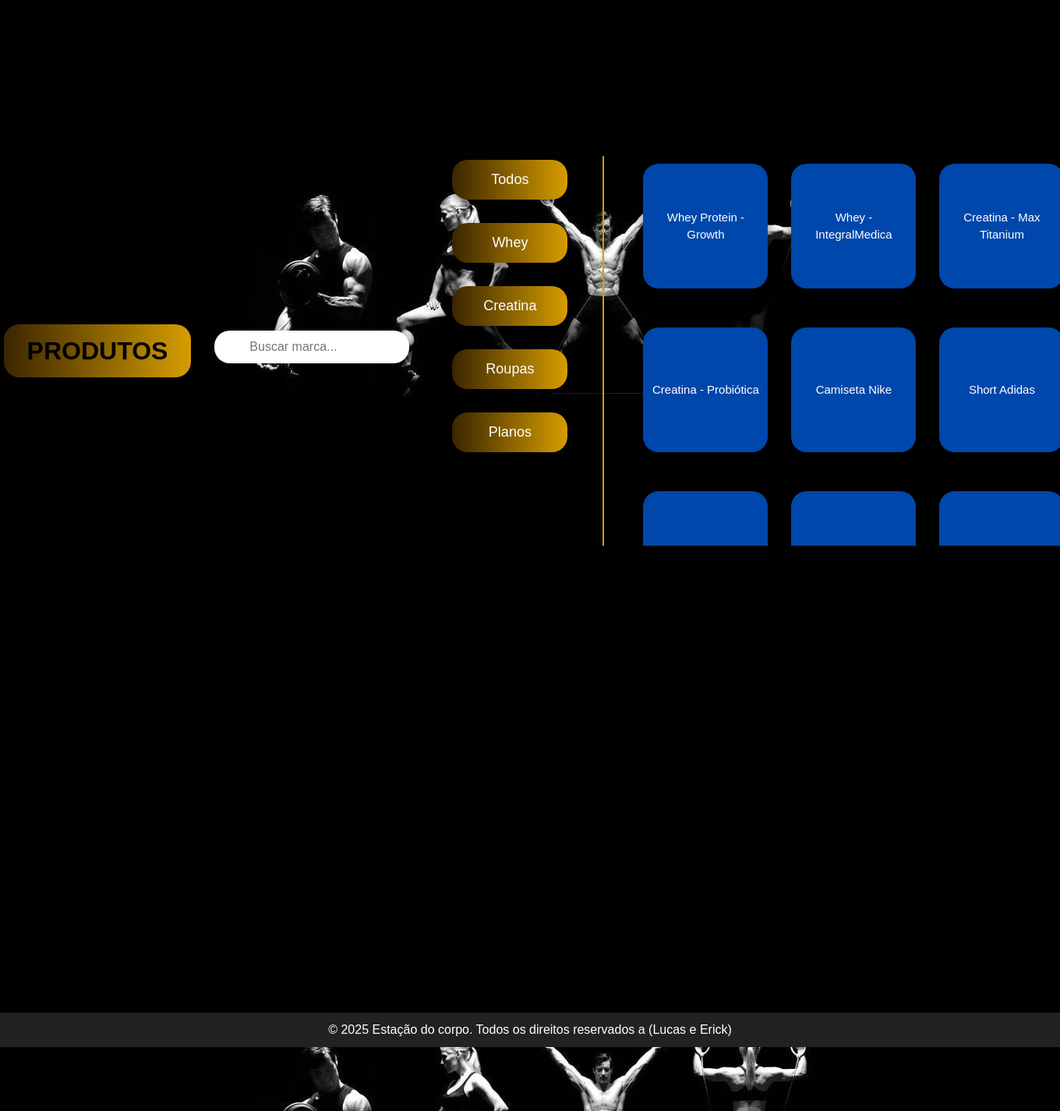
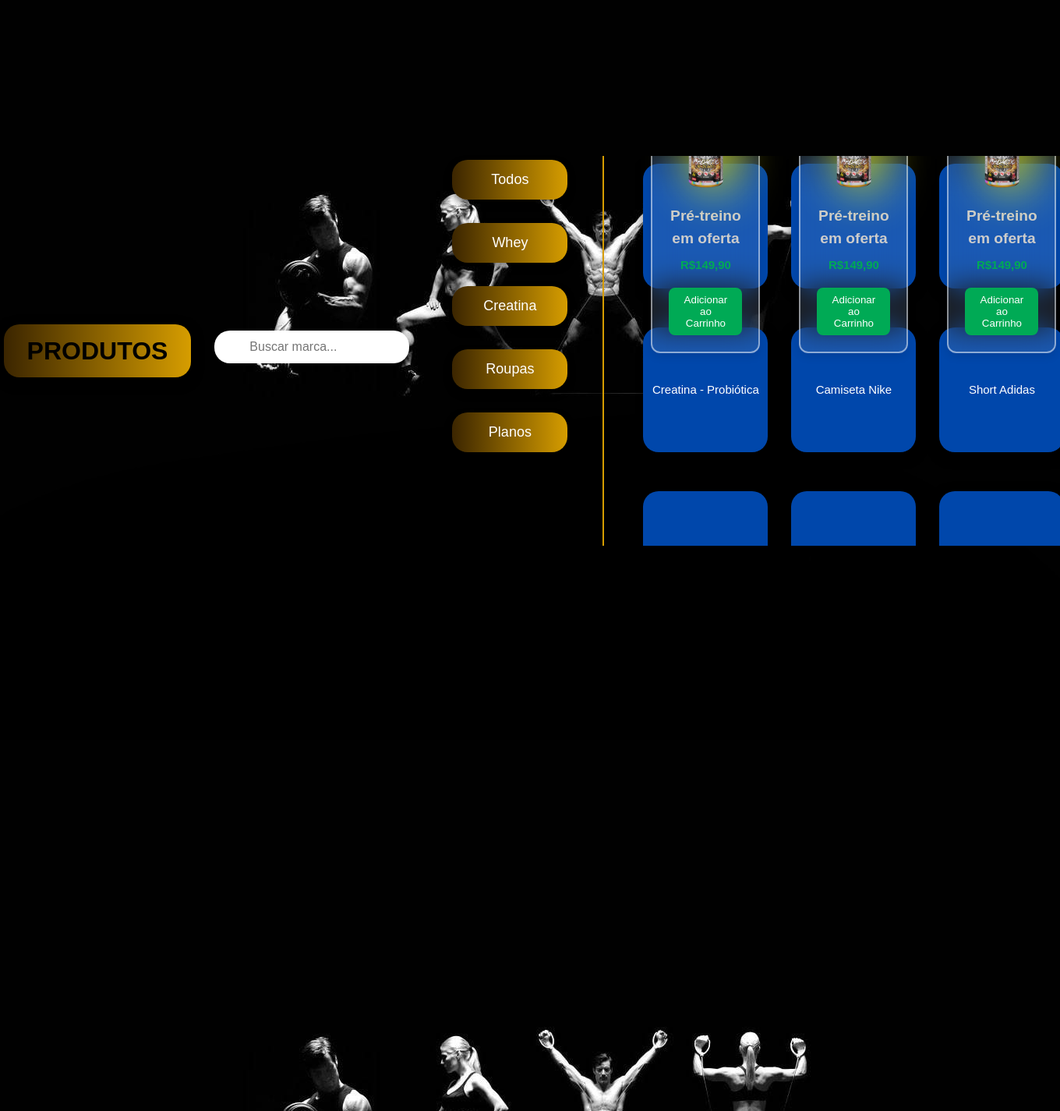
Before and after one commit to ERKpossamai/HTML, a PHP site: page /produto.html in a window 1360 px wide. Shown: the part 607-2032 px from the top of the page at 78% size. Run offline with PHP 8.4, Linux system fonts and the light colour scheme.

Commit message:
algumas mudanças mas ta quase

```diff
--- a/MeuTCC/css/produto.css
+++ b/MeuTCC/css/produto.css
@@ -366,15 +366,6 @@ font-weight: bold;
   transform: scale(1.05);
 }
 
-/* main {
-  display: flex;
-  gap: 2rem;
-  justify-content: center;
-  padding: 2rem;
-  flex-wrap: wrap;
-  margin-bottom: 3rem;
-}
-
 .produtos_car {
   background: rgba(255, 255, 255, 0.1);
   border: 2px solid rgba(255, 255, 255, .5);
@@ -383,12 +374,17 @@ font-weight: bold;
   color: #ccc;
   border-radius: 12px;
   padding: 1rem;
-  width: 250px;
   box-shadow: 0 4px 12px rgba(0, 0, 0, 0.1);
   text-align: center;
   transition: transform 0.2s;
   -webkit-backdrop-filter: blur(20px);
   backdrop-filter: blur(20px);
+}
+
+.preco {
+  font-weight: bold;
+  margin-bottom: 0.8rem;
+  color: #00aa55;
 }
 
 .produtos_car button {
@@ -407,6 +403,7 @@ font-weight: bold;
 
 .produtos_car img {
   width: 100%;
+  height: 50%;
   border-radius: 10px;
 }
 
@@ -415,15 +412,18 @@ font-weight: bold;
   margin: 0.5rem 0;
 }
 
-.preco {
-  font-weight: bold;
-  margin-bottom: 0.8rem;
-  color: #00aa55  ;
+.img-pdt {
+  filter: drop-shadow(10px 0 30px yellow);
 }
 
-.img-pdt {
-  filter: drop-shadow(10px 0 30px yellow);
-} */
+/* main {
+  display: flex;
+  gap: 2rem;
+  justify-content: center;
+  padding: 2rem;
+  flex-wrap: wrap;
+  margin-bottom: 3rem;
+}
 
 /* 🛒 CARRINHO DE COMPRAS */
 .carrinho {
@@ -514,21 +514,6 @@ font-weight: bold;
   background-color: #c82333;
 }
 
- /* RODA PÉ */
- footer {
-  text-align: center;
-  margin-top: 50px ;
-  padding: 2rem;
-  background-color: #222;
-  color: white;
-  position: fixed;
-  bottom: 0;
-  left: 0;
-  width: 100%;
-  padding: 10px;
-  text-align: center;
-}
-
 /* ocultar a div do script */
 .oculto {
   display: none;
--- a/MeuTCC/produto.html
+++ b/MeuTCC/produto.html
@@ -63,9 +63,30 @@
     <!-- Grade de produtos -->
     <div class="produtos-container">
       <div class="produtos">
-        <div class="produto whey" data-marca="Growth">Whey Protein - Growth</div>
-        <div class="produto whey" data-marca="IntegralMedica">Whey - IntegralMedica</div>
-        <div class="produto creatina" data-marca="Max Titanium">Creatina - Max Titanium</div>
+        <div class="produto whey" data-marca="Growth">
+          <div class="produtos_car">
+            <img class="img-pdt" src="img/produto1.png" alt="Pré-treino em oferta" />
+            <h2>Pré-treino em oferta</h2>
+            <p class="preco">R$149,90</p>
+            <button onclick="adicionarAoCarrinho('Pré-treino em oferta', 149.90)">Adicionar ao Carrinho</button>
+          </div>
+        </div>
+        <div class="produto whey" data-marca="IntegralMedica">
+            <div class="produtos_car">
+              <img class="img-pdt" src="img/produto1.png" alt="Pré-treino em oferta" />
+              <h2>Pré-treino em oferta</h2>
+              <p class="preco">R$149,90</p>
+              <button onclick="adicionarAoCarrinho('Pré-treino em oferta', 149.90)">Adicionar ao Carrinho</button>
+            </div>
+        </div>
+        <div class="produto creatina" data-marca="Max Titanium">
+          <div class="produtos_car">
+            <img class="img-pdt" src="img/produto1.png" alt="Pré-treino em oferta" />
+            <h2>Pré-treino em oferta</h2>
+            <p class="preco">R$149,90</p>
+            <button onclick="adicionarAoCarrinho('Pré-treino em oferta', 149.90)">Adicionar ao Carrinho</button>
+          </div>
+        </div>
         <div class="produto creatina" data-marca="Probiótica">Creatina - Probiótica</div>
         <div class="produto roupas" data-marca="Nike">Camiseta Nike</div>
         <div class="produto roupas" data-marca="Adidas">Short Adidas</div>
@@ -92,13 +113,6 @@
   </div>
 
   <!-- <main>
-    <div class="produtos_car">
-      <img class="img-pdt" src="img/produto1.png" alt="Pré-treino em oferta" />
-      <h2>Pré-treino em oferta</h2>
-      <p class="preco">R$149,90</p>
-      <button onclick="adicionarAoCarrinho('Pré-treino em oferta', 149.90)">Adicionar ao Carrinho</button>
-    </div>
-
     <div class="produtos_car">
       <img class="img-pdt" src="img/produto2.png" alt="Pré-treino monstro" />
       <h2>Pré-treino monstro</h2>
@@ -158,10 +172,6 @@
   </div>
    </div>
 
-  <footer>
-    &copy; 2025 Estação do corpo. Todos os direitos reservados a (Lucas e Erick)
-  </footer>
-
   <script async src="js/script.js"></script>
 </body>
 </html>
```
Also changed, not shown: MeuTCC/css/carrinho.css (+0 -16 lines), MeuTCC/css/galeria.css (+0 -12 lines), MeuTCC/css/index.css (+0 -14 lines), MeuTCC/css/planos.css (+0 -15 lines).
